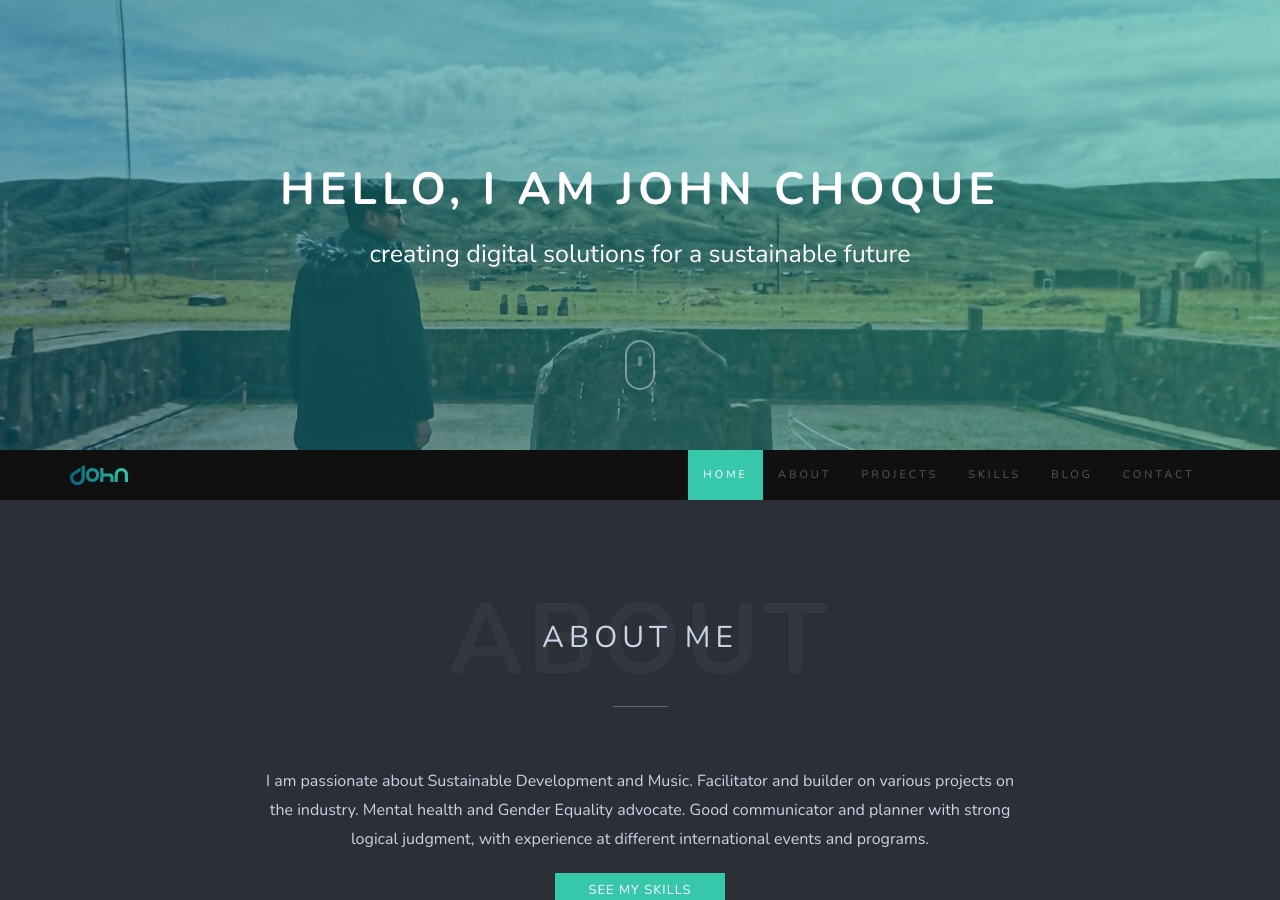
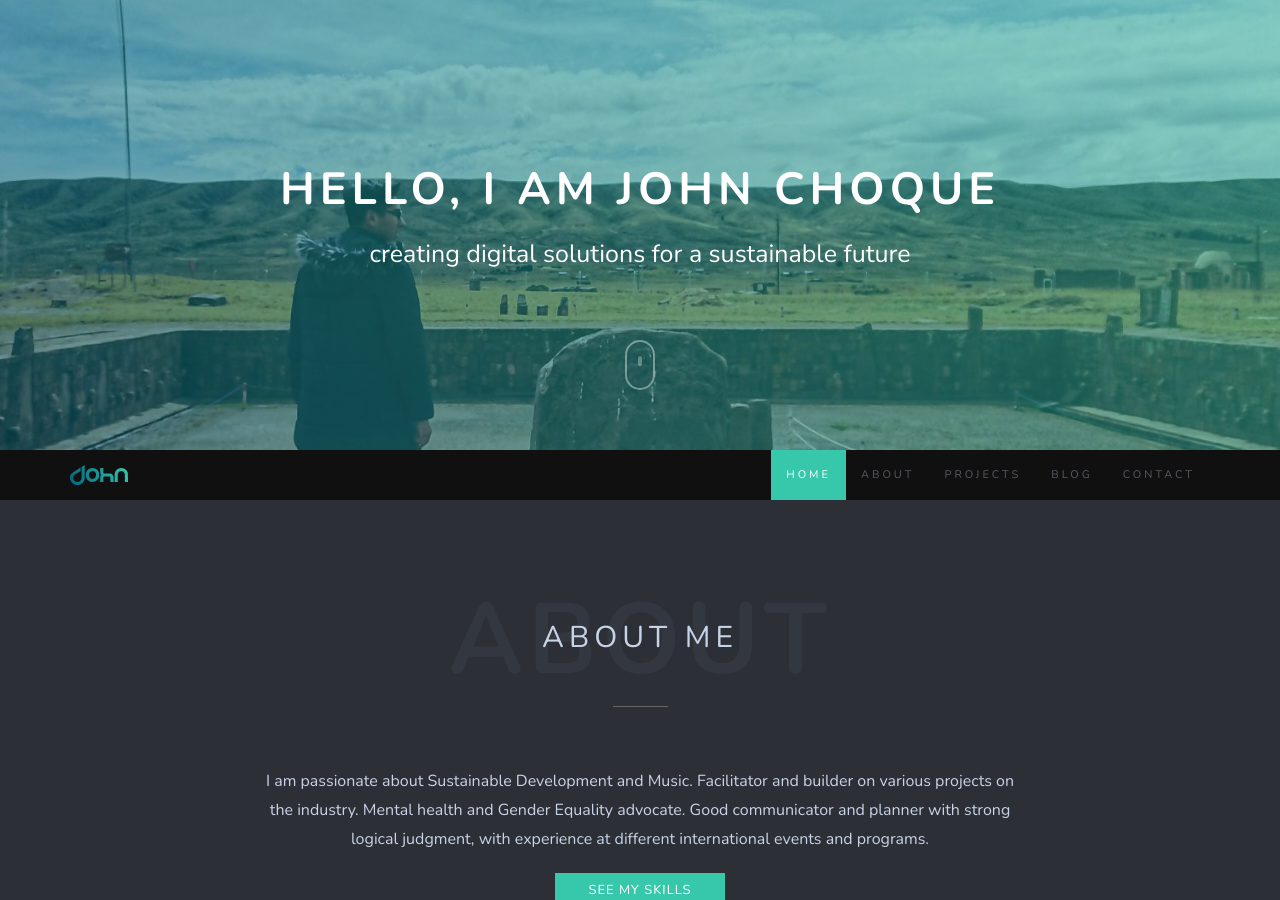
Before and after one commit to thethoughtfulmillennial/thethoughtfulmillennial.github.io, a Jekyll site: the page built from index.html, in a window 1280 px wide and 900 px high. Built offline with Jekyll 4.4.1, drawn with Linux system fonts in a browser that asks for light colours; a script that is not in the unit is left out.

Commit message:
Updating navigation.

```diff
--- a/index.html
+++ b/index.html
@@ -41,10 +41,9 @@
 			<div class="collapse navbar-collapse" id="custom-collapse">
 				<ul class="nav navbar-nav navbar-right">
 					<li><a href="#home">Home</a></li>
-					<li><a href="#about">About</a></li>
-					<li><a href="#portfolio">Projects</a></li>
-					<li><a href="#skills">Skills</a></li>
-					<li><a href="#blog">Blog</a></li>
+					<li><a href="/about.html">About</a></li>
+					<li><a href="/projects.html">Projects</a></li>
+					<li><a href="/blog.html">Blog</a></li>
 					<li><a href="#contact">Contact</a></li>
 				</ul>
 			</div>
@@ -90,7 +89,7 @@
 			</div>
 		</div><!-- .row -->
 	</div><!-- .container -->
-</div>
+</section>
 
 <!-- Values end -->
 
```
Also changed, not shown: _includes/nav.html (+3 -4 lines).
